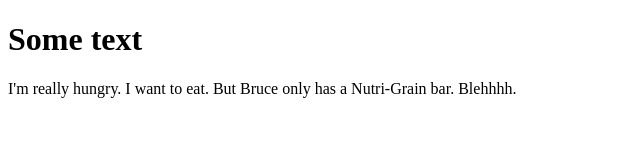
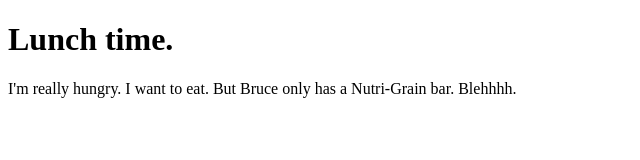
Before and after one commit to itsnathanlam/iat339, a plain HTML site: page index.html in a window 1280 px wide. Shown: the whole page, without its empty margins (0-640 px from the left). Drawn offline with Linux system fonts and the light colour scheme.

Commit message:
Changed h1 text.

```diff
--- a/index.html
+++ b/index.html
@@ -5,7 +5,7 @@
 		<meta charset="utf-8">
 	</head>
 	<body>
-		<h1>Some text</h1>
+		<h1>Lunch time.</h1>
 		<p> I'm really hungry. I want to eat. But Bruce only has a Nutri-Grain bar. Blehhhh.</p>
 	</body>
 </html>
```
